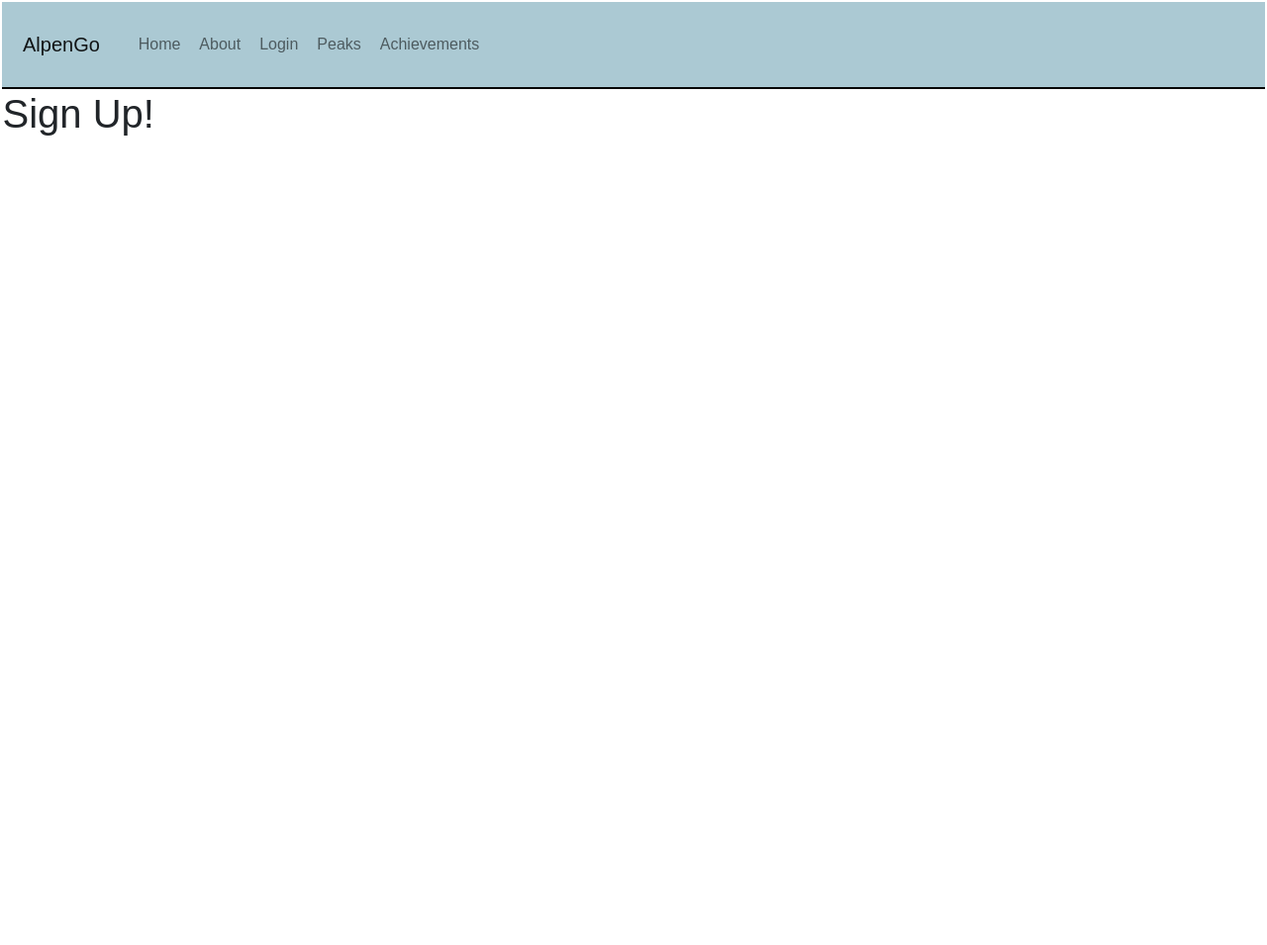
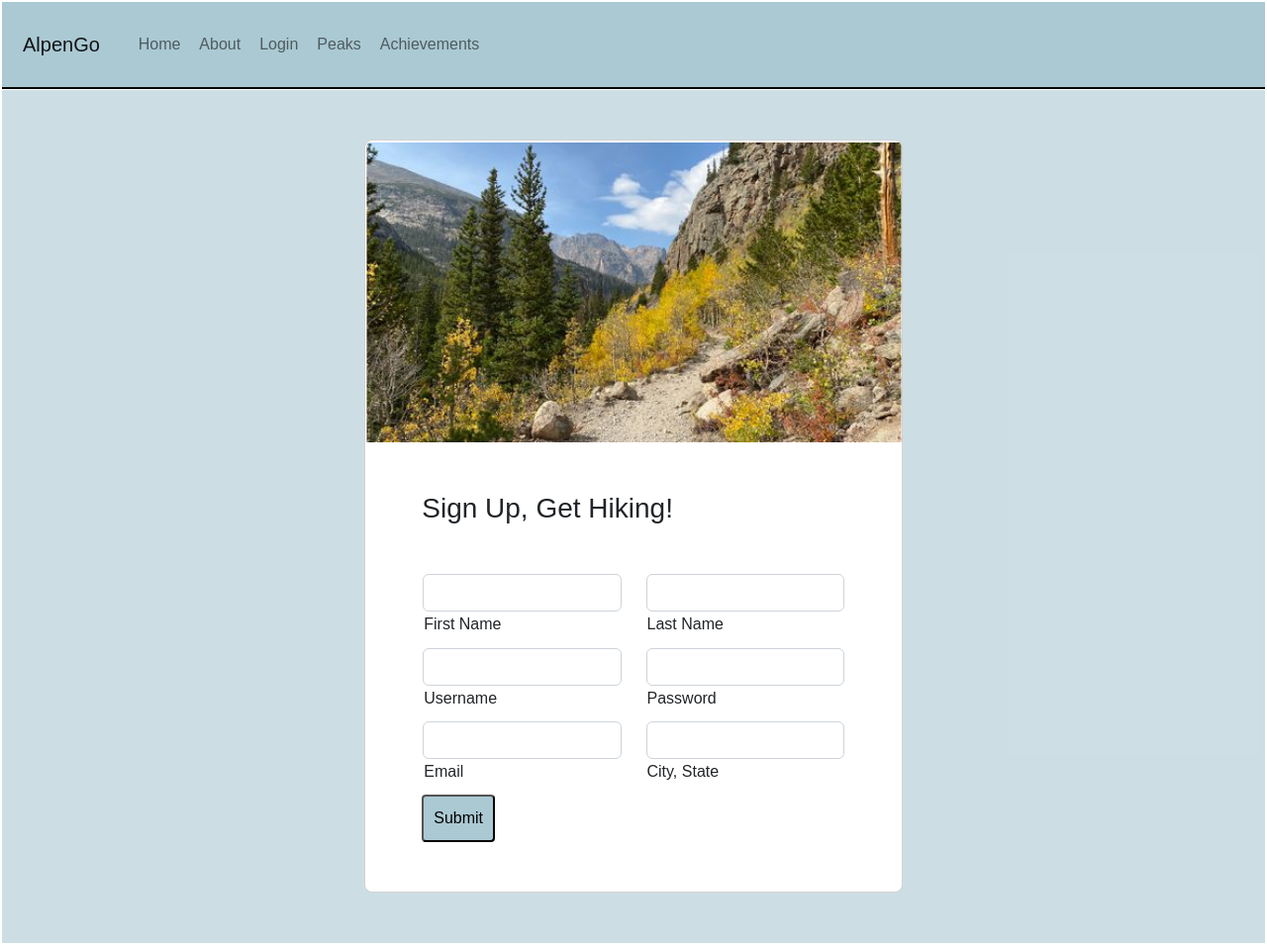
Before and after one commit to andhogan/AlpenGo, a Flask app: page /register in a window 1280 px wide. Shown: the whole page at 99% size. Before the commit the page ends 137 px from the top, so only its background shows below. Run offline with Flask 2, Linux system fonts and the light colour scheme.

Commit message:
registration page complete

```diff
--- a/alpengo_app.py
+++ b/alpengo_app.py
@@ -206,14 +206,18 @@ def log():
 
 @app.route('/register')
 def register():
-    return render_template('register.html', title='Register')
+    form = LogForm()
+    if form.validate_on_submit():
+        flash('Thank you!', 'success')
+        return redirect(url_for('home'))
+    return render_template('register.html', title='Register', form=form)
 
 @app.route('/login', methods=['GET', 'POST'])
 def login():
     form = LogForm()
     if form.validate_on_submit():
         flash('Welcome!', 'success')
-        return redirect(url_for('home'))
+        return redirect(url_for('achievements'))
     return render_template('login.html', title='Login', form=form)
 
 @app.route('/achievements')
--- a/static/css/main.css
+++ b/static/css/main.css
@@ -32,6 +32,21 @@ a {
     padding: 10px;
 }
 
+.card-registration .select-input.form-control[readonly]:not([disabled]) {
+    font-size: 1rem;
+    line-height: 2.15;
+    padding-left: .75em;
+    padding-right: .75em;
+}
+
+.card-registration .select-arrow {
+    top: 13px;
+ }
+
+ .col {
+    width: 50%;
+ }
+
 /* || APP PAGES */
 
 /* Peak Selection Page */
--- a/templates/register.html
+++ b/templates/register.html
@@ -1,4 +1,56 @@
 {% extends "inherit.html" %}
 {% block content %}
-<h1>Sign Up!</h1>
+<section class="h-100 h-custom" style="background-color: rgba(171, 201, 211, .6);">
+    <div class="container py-5 h-100">
+      <div class="row d-flex justify-content-center align-items-center h-100">
+        <div class="col-lg-8 col-xl-6">
+          <div class="card rounded-3">
+            <img src="static/imgs/home_imgs/registration.jpeg"
+              class="w-100" style="border-top-left-radius: .3rem; border-top-right-radius: .3rem;"
+              alt="Sample photo">
+            <div class="card-body p-4 p-md-5">
+              <h3 class="mb-4 pb-2 pb-md-0 mb-md-5 px-md-2">Sign Up, Get Hiking!</h3>
+
+              <form class="px-md-2">
+                <div class="row">
+                    <div class="col">
+                    <input type="text" id="reg1" class="form-control" />
+                    <label class="form-label" for="reg1">First Name</label>
+                    </div>
+                    <div class="col">
+                    <input type="text" id="reg1" class="form-control" />
+                    <label class="form-label" for="reg1">Last Name</label>
+                    </div>
+                </div>
+                <div class="row">
+                    <div class="col">
+                    <input type="text" id="reg1" class="form-control" />
+                    <label class="form-label" for="reg1">Username</label>
+                    </div>
+                    <div class="col">
+                    <input type="text" id="reg1" class="form-control" />
+                    <label class="form-label" for="reg1">Password</label>
+                    </div>
+                </div>
+                <div class="row">
+                    <div class="col">
+                    <input type="text" id="reg1" class="form-control" />
+                    <label class="form-label" for="reg1">Email</label>
+                    </div>
+                    <div class="col">
+                    <input type="text" id="reg1" class="form-control" />
+                    <label class="form-label" for="reg1">City, State</label>
+                    </div>
+                </div>
+
+                <button type="submit" class="button">Submit</button>
+
+              </form>
+
+            </div>
+          </div>
+        </div>
+      </div>
+    </div>
+  </section>
 {% endblock content %}
```
Also changed, not shown: static/imgs/home_imgs/registration.jpeg (added).
